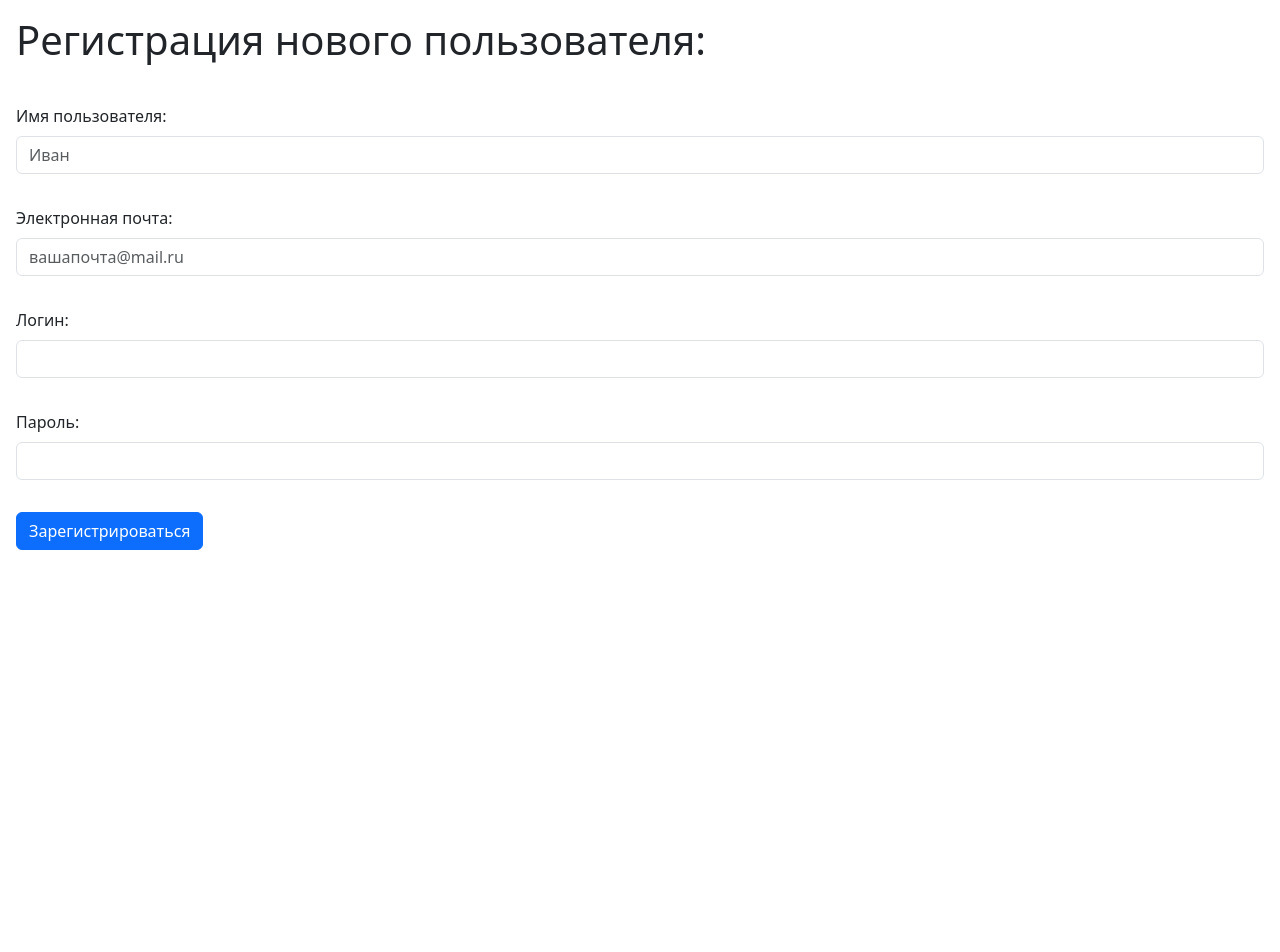
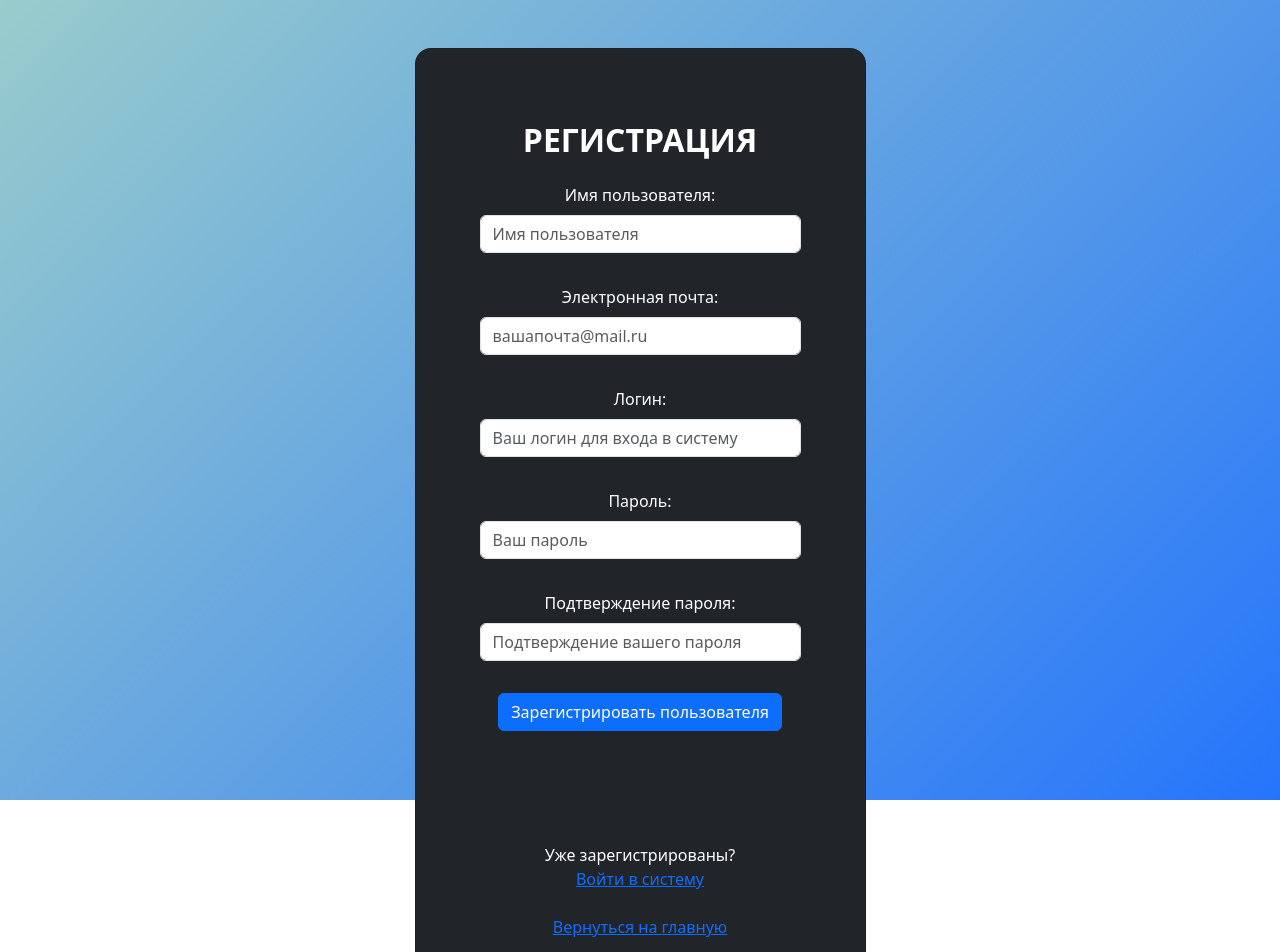
Before and after one commit to RxNsx/monitoringkrasnoyarskclient, a React (Vite) app: page /register in a window 1280 px wide. Shown: the top 952 px of the page. Before the commit the page ends 800 px from the top, so only its background shows below. Built offline with nearby package versions, Linux system fonts and the light colour scheme.

Commit message:
Изменяет форму регистрации пользователя

```diff
--- a/src/widgets/LoginForm/LoginForm.tsx
+++ b/src/widgets/LoginForm/LoginForm.tsx
@@ -42,13 +42,14 @@ export default function LoginForm() {
 
     return (
         <>
+            <div className="vh-100 d-flex align-items-center" style={{background: 'linear-gradient(135deg, #99CCCC 0%, #2575fc 100%)'}}>
                 <Container className="py-5 h-100">
                     <Row className="d-flex justify-content-center align-items-center h-100">
                         <Col md={8} lg={6} xl={5}>
                             <Card bg="dark" text="white" style={{borderRadius: '1rem'}}>
                                 <Card.Body className="p-5 text-center">
                                     <Form onSubmit={onSubmitFormHandler} onReset={onResetFormHandler}
-                                      title="Регистрация нового пользователя">
+                                          title="Форма входа в систему">
                                         <div className="mb-md-5 mt-md-4 pb-5">
                                             <h2 className="fw-bold mb-2 text-uppercase">Вход</h2>
                                             <Form.Group className="p-3">
@@ -69,6 +70,7 @@ export default function LoginForm() {
                                                 <Form.Control
                                                     required
                                                     type="password"
+                                                    placeholder="Ваш пароль для входа"
                                                     onChange={(e) => setPassword(e.target.value)}
                                                 />
                                             </Form.Group>
@@ -99,6 +101,7 @@ export default function LoginForm() {
                         </Col>
                     </Row>
                 </Container>
+            </div>
         </>
     )
 }
--- a/src/widgets/RegisterForm/RegisterForm.tsx
+++ b/src/widgets/RegisterForm/RegisterForm.tsx
@@ -1,20 +1,37 @@
 import {useState} from "react";
-import {useNavigate} from "react-router-dom";
+import {Link, useNavigate} from "react-router-dom";
 import registerUserAsync from "../../features/RegisterUser/registerUser.ts";
 import {RegisterUser} from "../../interfaces/RegisterUser.ts";
-import {Alert, Button, Form} from "react-bootstrap";
+import {Alert, Button, Card, Col, Container, Form, Row} from "react-bootstrap";
 
 export default function RegisterForm() {
     const [loginName, setLogin] = useState<string>('');
     const [password, setPassword] = useState<string>('');
+    const [confirmPassword, setConfirmPassword] = useState<string>('');
     const [userName, setUserName] = useState<string>('');
     const [email, setEmail] = useState<string>('');
     const [errorMessage, setErrorMessage] = useState<string>("");
     const [isShowError, setIsShowError] = useState<boolean>(false);
     const navigate = useNavigate();
 
+    const checkEqualPasswords = () : boolean => {
+        if(confirmPassword !== password) {
+            setErrorMessage("Пароли не совпадают")
+            setIsShowError(true);
+            return false;
+        }
+
+        setErrorMessage("");
+        setIsShowError(false);
+        return true;
+    }
+
     const onSubmitFormHandler = async (evt) => {
         evt.preventDefault();
+
+        if(!checkEqualPasswords()) {
+            return;
+        }
 
         const registerUser : RegisterUser = {
             userName: userName,
@@ -44,19 +61,24 @@ export default function RegisterForm() {
 
     return (
         <>
-            <div className="p-3">
-                <h1>Регистрация нового пользователя:</h1>
-            </div>
-            <Form onSubmit={onSubmitFormHandler} onReset={onResetFormHandler} title="Регистрация нового пользователя">
+            <div className="vh-100 d-flex align-items-center" style={{background: 'linear-gradient(135deg, #99CCCC 0%, #2575fc 100%)'}}>
+                <Container className="py-5 h-100">
+                    <Row className="d-flex justify-content-center align-items-center h-100">
+                        <Col md={8} lg={6} xl={5}>
+                            <Card bg="dark" text="white" style={{borderRadius: '1rem'}}>
+                                <Card.Body className="p-5 text-center">
+                                    <Form onSubmit={onSubmitFormHandler} onReset={onResetFormHandler}
+                                          title="Регистрация нового пользователя">
+                                        <div className="mb-md-5 mt-md-4 pb-5">
+                                            <h2 className="fw-bold mb-2 text-uppercase">Регистрация</h2>
                                             <Form.Group className="p-3">
                                                 <Form.Label>
                                                     Имя пользователя:
                                                 </Form.Label>
                                                 <Form.Control
                                                     required
-                        key="user-name"
                                                     type="text"
-                        placeholder="Иван"
+                                                    placeholder="Имя пользователя"
                                                     onChange={(e) => setUserName(e.target.value)}
                                                 />
                                             </Form.Group>
@@ -78,6 +100,7 @@ export default function RegisterForm() {
                                                 <Form.Control
                                                     required
                                                     type="text"
+                                                    placeholder="Ваш логин для входа в систему"
                                                     onChange={(e) => setLogin(e.target.value)}
                                                 />
                                             </Form.Group>
@@ -88,18 +111,49 @@ export default function RegisterForm() {
                                                 <Form.Control
                                                     required
                                                     type="password"
+                                                    placeholder="Ваш пароль"
                                                     onChange={(e) => setPassword(e.target.value)}
                                                 />
                                             </Form.Group>
                                             <Form.Group className="p-3">
+                                                <Form.Label>
+                                                    Подтверждение пароля:
+                                                </Form.Label>
+                                                <Form.Control
+                                                    required
+                                                    type="password"
+                                                    placeholder="Подтверждение вашего пароля"
+                                                    onChange={(e) => setConfirmPassword(e.target.value)}
+                                                />
+                                            </Form.Group>
+                                            <Form.Group className="p-3">
                                                 <Button className="btn btn-primary" type="submit">
-                        Зарегистрироваться
+                                                    Зарегистрировать пользователя
                                                 </Button>
                                             </Form.Group>
+                                        </div>
+                                        <p className="mb-0">
+                                            Уже зарегистрированы?
+                                            <br/>
+                                            <Link to="/login">
+                                                Войти в систему
+                                            </Link>
+                                        </p>
+                                        <div className="mt-md-4 pb-2">
+                                            <Link to="/">
+                                                Вернуться на главную
+                                            </Link>
+                                        </div>
                                     </Form>
                                     <Alert className="p-3" variant="danger" hidden={!isShowError}>
                                         {errorMessage}
                                     </Alert>
+                                </Card.Body>
+                            </Card>
+                        </Col>
+                    </Row>
+                </Container>
+            </div>
         </>
     )
 }
```
Lines whose indentation alone changed are shown as unchanged.
